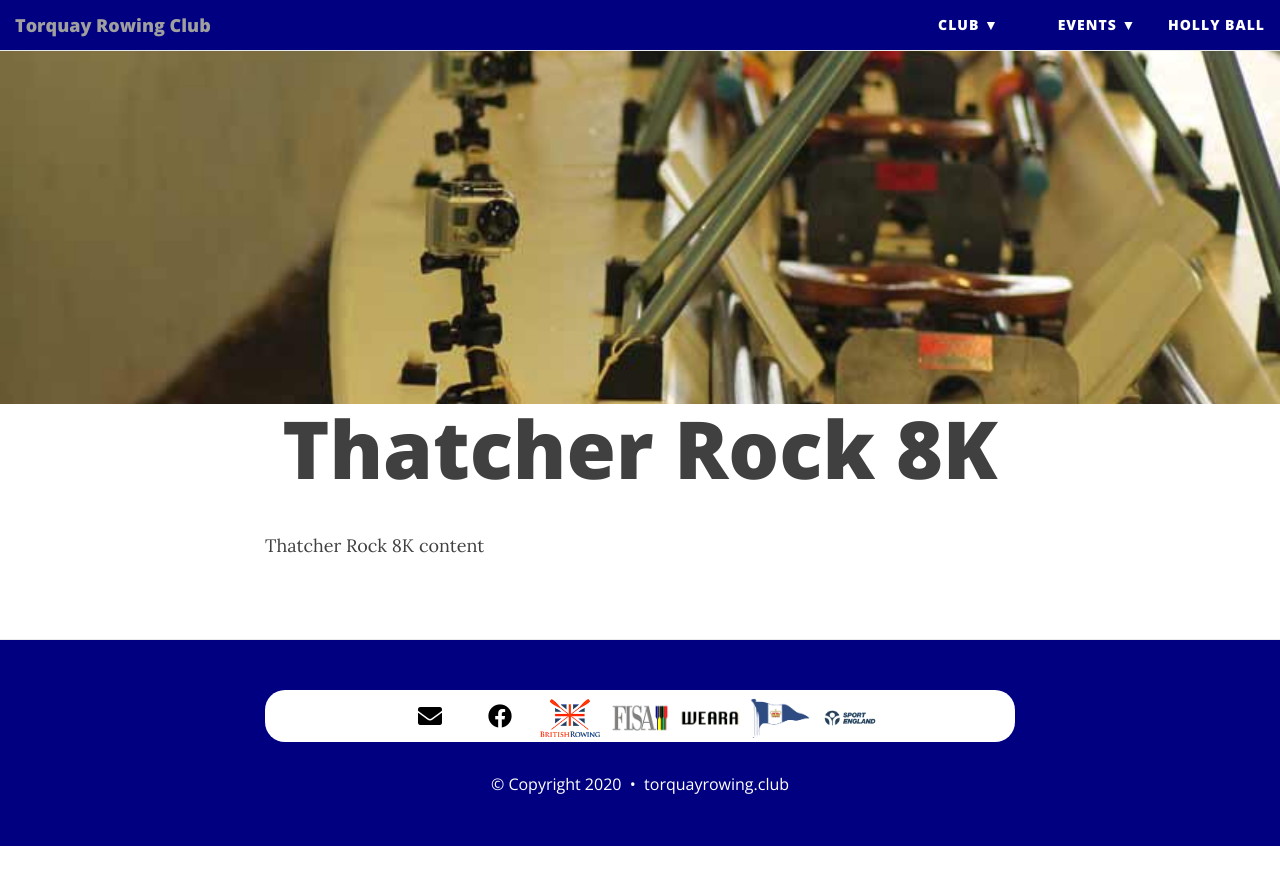
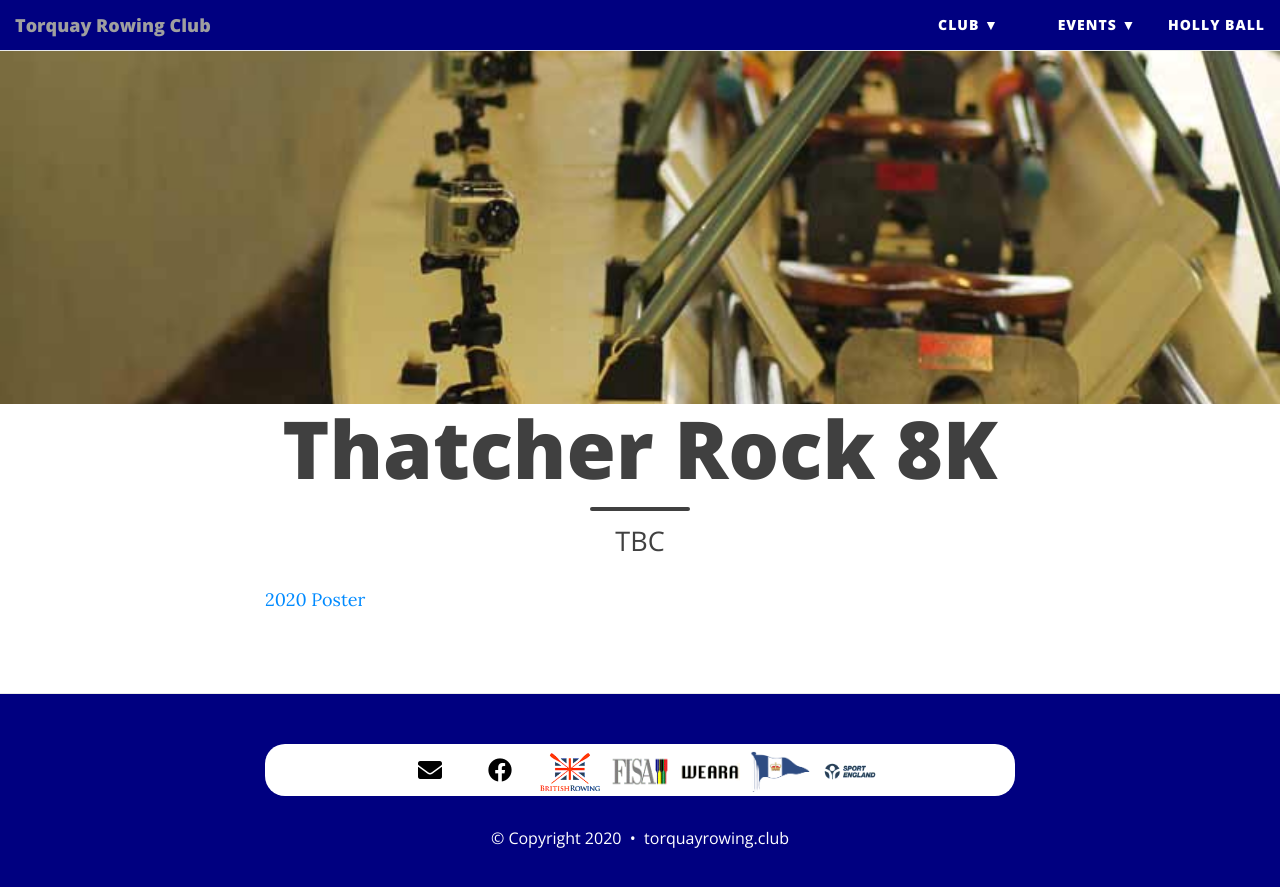
Before and after one commit to torquayrowingclub/torquayrowingclub.github.io, a Jekyll site: the page built from thatcher.md, in a window 1280 px wide and 900 px high, scrolled down 271 px. Shown: the top 887 px of the window. Built offline with Jekyll 4.4.1, drawn with Linux system fonts in a browser that asks for light colours; nearby versions of some CDN libraries; before the commit the page ends 1117 px from its top, so only the background shows below that.

Commit message:
event pages

```diff
--- a/thatcher.md
+++ b/thatcher.md
@@ -1,7 +1,7 @@
 ---
 layout: page
 title: Thatcher Rock 8K
-subtitle:
+subtitle:  TBC
 ---
 
-Thatcher Rock 8K  content
+[2020 Poster](files/Thatcher_Rock_Poster.pdf)
```
Also changed, not shown: pier.md (+1 -3 lines), regatta.md (+1 -3 lines).
